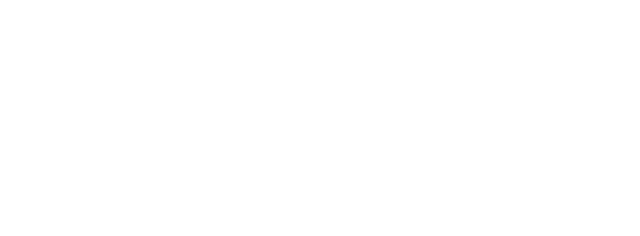
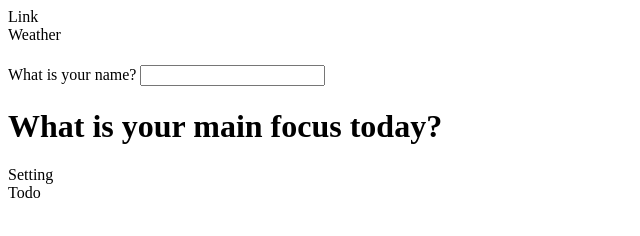
Before and after one commit to eshinhw/motivation-dash, a plain HTML site: page index.html in a window 1280 px wide. Shown: the whole page, without its empty margins (0-640 px from the left). Drawn offline with Linux system fonts and the light colour scheme.

Commit message:
Add body contents

```diff
--- a/index.html
+++ b/index.html
@@ -8,6 +8,27 @@
     <link rel="icon" type="image/x-icon" href="/images/favicon.ico" />
   </head>
   <body>
-    <script src="app.js"></script>
+    <header class="header">
+      <div>Link</div>
+      <div>Weather</div>
+    </header>
+    <div class="main">
+      <div>
+        <h2 id="clock"></h2>
+        <h1 id="greeting" class="hidden"></h1>
+      </div>
+
+      <form class="hidden">
+        <label>What is your name?</label>
+        <input required maxlength="15" type="text" id="name_input" />
+      </form>
+      <h1>What is your main focus today?</h1>
+    </div>
+    <footer class="footer">
+      <div>Setting</div>
+      <div>Todo</div>
+    </footer>
+    <script src="js/greetings.js"></script>
+    <script src="js/clock.js"></script>
   </body>
 </html>
```
